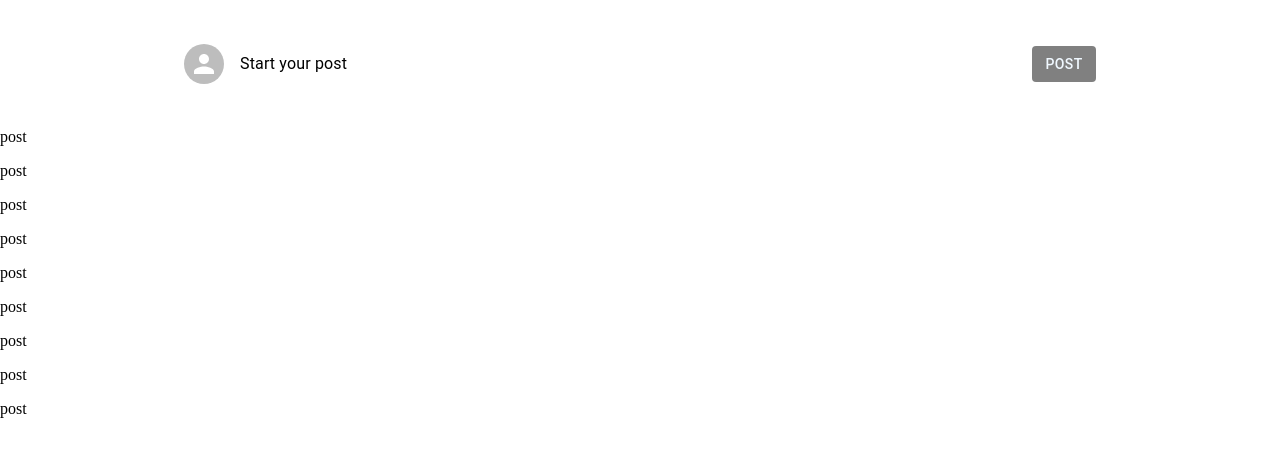
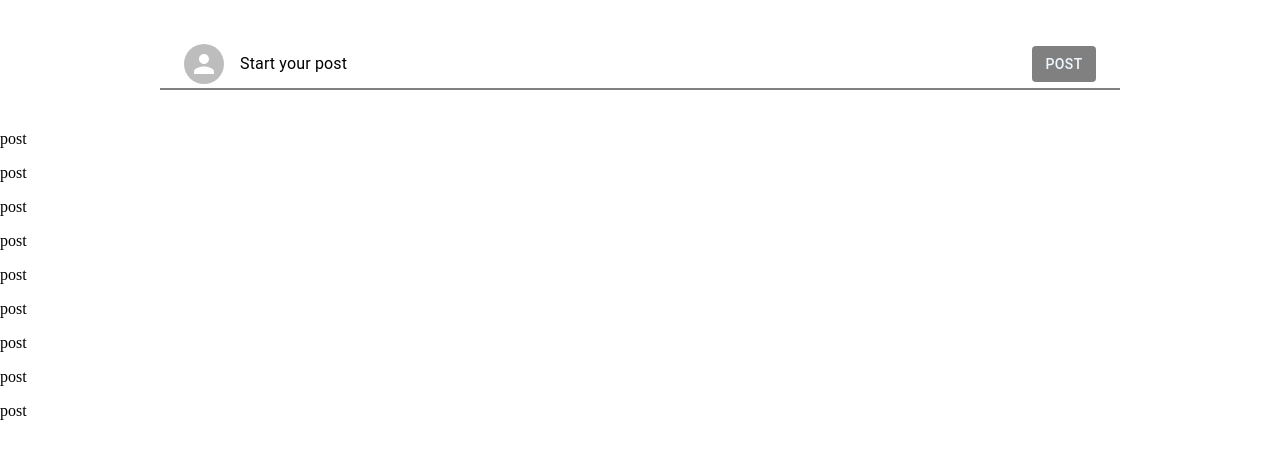
Before and after one commit to asjadezazi/core_frontend_app, a React (Vite) app: page /home in a window 1280 px wide. Shown: the top 454 px of the page. Built offline with nearby package versions, Linux system fonts and the light colour scheme.

Commit message:
add protected route

```diff
--- a/src/components/home/InputPost.jsx
+++ b/src/components/home/InputPost.jsx
@@ -1,7 +1,7 @@
 import React from "react"
-import { Stack, Avatar, Typography , Button } from "@mui/material";
+import { Stack, Avatar, Typography, Button } from "@mui/material";
 
-const InputPost = () => {
+const Inputpost = () => {
     return (
         <>
             <Stack
@@ -11,22 +11,24 @@ const InputPost = () => {
                 height={28}
                 justifyContent={"space-between"}
                 padding={3}
-                borderBottom={"2px soid gray"}
                 my={5}
                 mx={"auto"}
+                borderBottom={"solid 2px gray"}
+
             >
                 <Stack
                     flexDirection={"row"}
                     gap={2}
                     alignItems={"center"}
+
                 >
                     <Avatar />
                     <Typography color="black" > Start your post </Typography>
                 </Stack>
-                <Button size="medium" sx={{ bgcolor:"gray", color:"aliceblue" , ":hover":{bgcolor:"black" , cursor:"pointer"}}}>Post</Button>
+                <Button size="medium" sx={{ bgcolor: "gray", color: "aliceblue", ":hover": { bgcolor: "black", cursor: "pointer" } }}>Post</Button>
             </Stack>
         </>
     )
 }
 
-export default InputPost
+export default Inputpost
--- a/src/pages/protected/Home.jsx
+++ b/src/pages/protected/Home.jsx
@@ -1,11 +1,11 @@
 import React from 'react'
 import {Stack} from '@mui/material';
-import InputPost from '../../components/home/InputPost'
+import Inputpost from '../../components/home/InputPost'
 
 const Home = () => {
   return (
     <>
-    <InputPost/>
+    <Inputpost/>
     <Stack
     flexDirection={"column"}
     gap={2}
```
